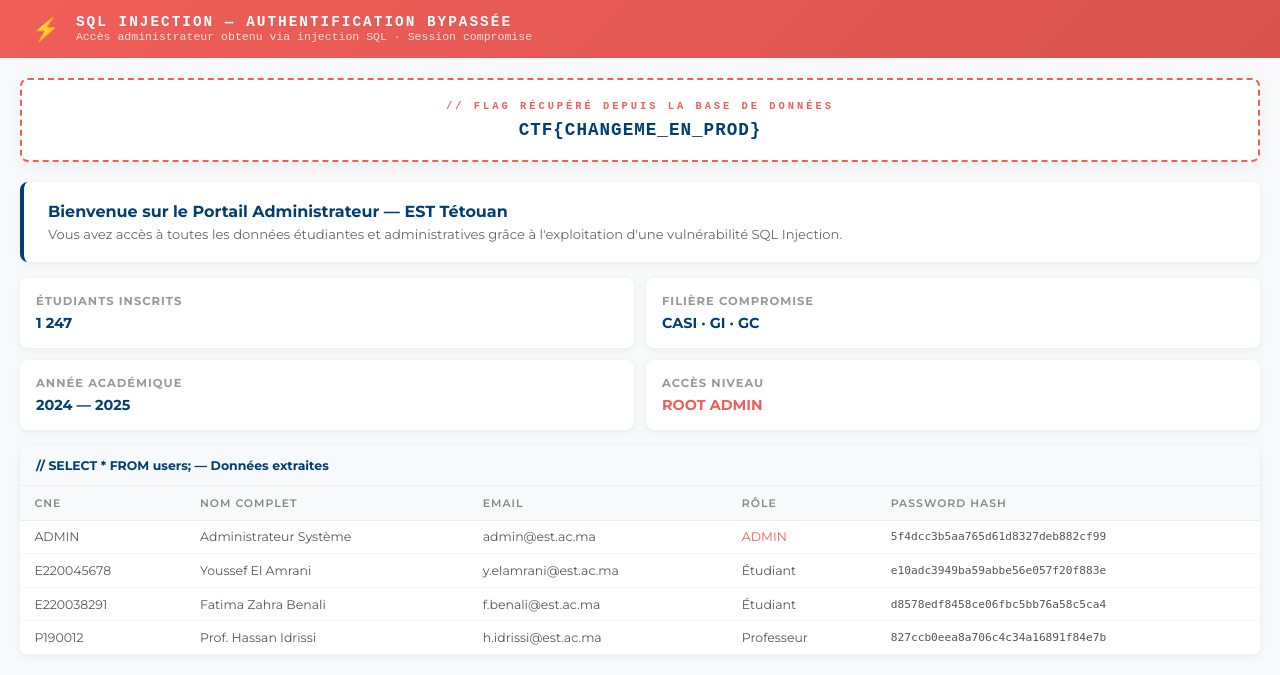
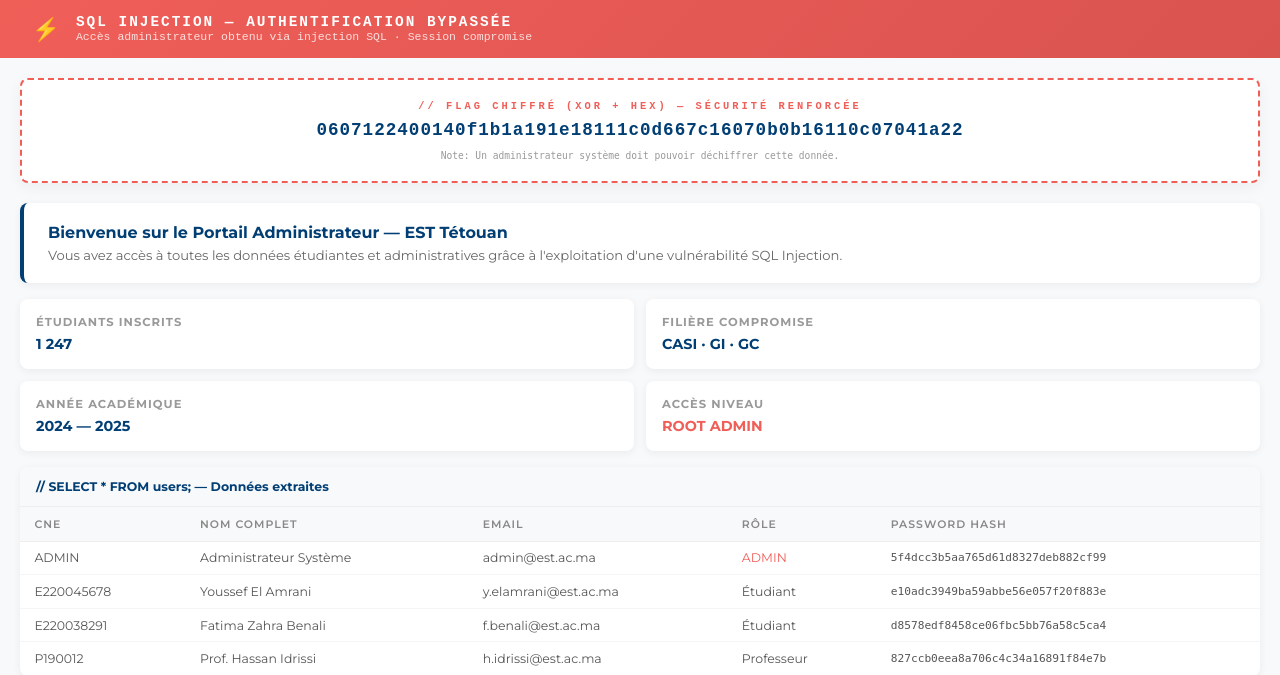
Before and after one commit to issama17/ctf_production, a Flask app: page /lab/sqli/admin in a window 1280 px wide. Shown: the part 70-745 px from the top of the page. Run offline with Flask 3, Linux system fonts and the light colour scheme; the visitor is signed in with stand-in values (Sample User, id 1).

Commit message:
feat: encrypt SQLi lab flag and obfuscate in source code for security

```diff
--- a/routes.py
+++ b/routes.py
@@ -248,8 +248,13 @@ def register_routes(app, service_auth, service_ctf, user_repo):
     def lab_sqli_admin():
         if not session.get("lab_sqli_pwned"):
             return redirect(url_for("lab_sqli_login"))
-        flag = os.getenv("FLAG_SQLI", "CTF{CHANGEME_EN_PROD}")
-        return render_template("lab/sqli_admin.html", flag=flag)
+
+        # Le flag est stocké uniquement sous sa forme chiffrée (Hex) pour GitHub.
+        # Format original: CTF{...}
+        # Chiffrement: XOR avec la clé 'EST_SECRET_KEY_99'
+        encrypted_flag = "0607122400140f1b1a191e18111c0d667c16070b0b16110c07041a22"
+
+        return render_template("lab/sqli_admin.html", flag=encrypted_flag)
 
     @app.route("/lab/sqli/reset")
     def lab_sqli_reset():
--- a/templates/lab/sqli_admin.html
+++ b/templates/lab/sqli_admin.html
@@ -77,8 +77,12 @@
   </div>
 
   <div class="flag-section">
-    <div class="flag-label">// FLAG RÉCUPÉRÉ DEPUIS LA BASE DE DONNÉES</div>
-    <div class="flag-value">{{ flag }}</div>
+    <div class="flag-label">// FLAG CHIFFRÉ (XOR + HEX) — SÉCURITÉ RENFORCÉE</div>
+    <div class="flag-value" id="flag-display">{{ flag }}</div>
+    <!-- Hint: Le flag est chiffré par XOR avec la clé 'EST_SECRET_KEY_99' puis encodé en Hexadécimal -->
+    <p style="font-size: 0.6rem; color: #999; margin-top: 10px; font-family: monospace;">
+      Note: Un administrateur système doit pouvoir déchiffrer cette donnée.
+    </p>
   </div>
 
   <div class="dashboard">
```
